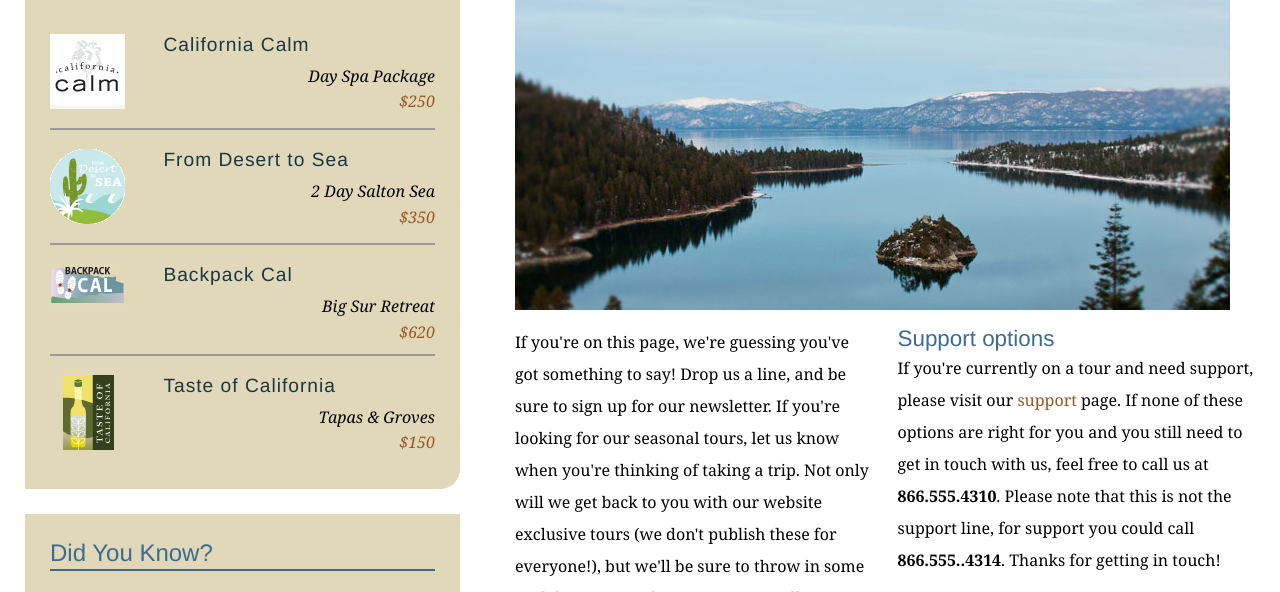
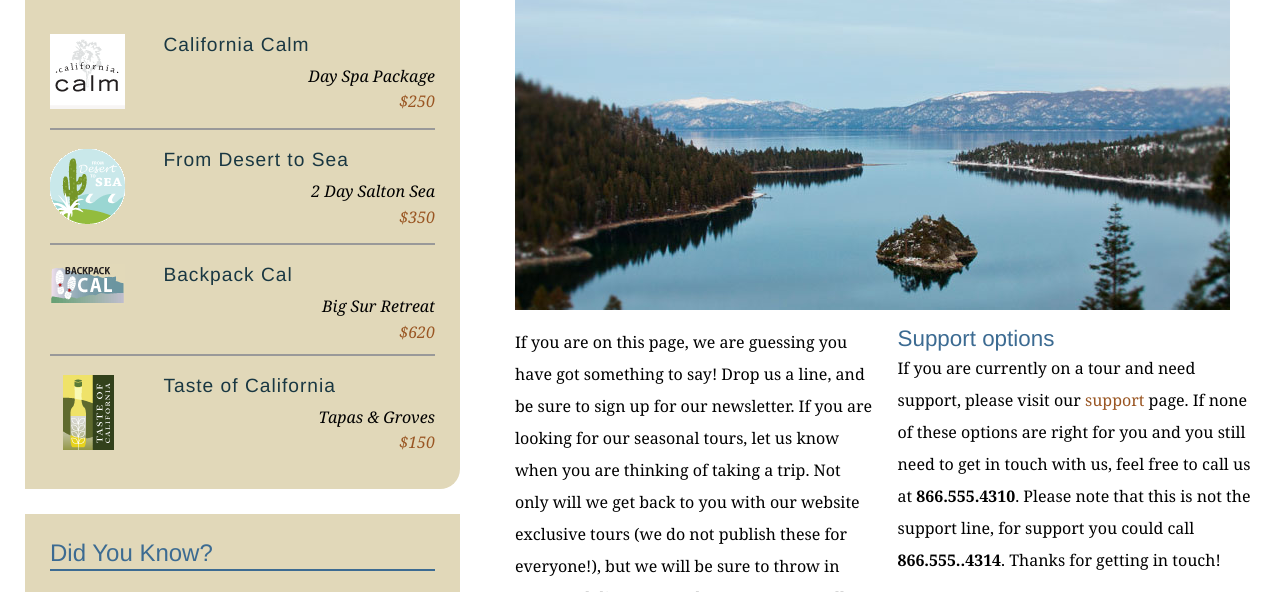
Before and after one commit to kabiru10/explore_lee, a plain HTML site: page contact.html in a window 1280 px wide. Shown: the part 342-934 px from the top of the page. Drawn offline with Linux system fonts and the light colour scheme.

Commit message:
Removed contractions from contact page text

```diff
--- a/contact.html
+++ b/contact.html
@@ -68,10 +68,10 @@
           <h1>Get in touch</h1>
           <img src="assets/images/emerald_bay.jpg" alt="Beautiful Lake Tahoe" class="articleImage" />
           <div class="multiCol">
-            <p>If you're on this page, we're guessing you've got something to say! Drop us a line, and be sure to sign up for our newsletter. If you're looking for our seasonal tours,  let us know when you're thinking of taking a trip. Not only will we get back to you with our website exclusive tours (we don't publish these for everyone!), but we'll be sure to throw in some cool discounts and tour extras as well.</p>
+            <p>If you are on this page, we are guessing you have got something to say! Drop us a line, and be sure to sign up for our newsletter. If you are looking for our seasonal tours, let us know when you are thinking of taking a trip. Not only will we get back to you with our website exclusive tours (we do not publish these for everyone!), but we will be sure to throw in some cool discounts and tour extras as well.</p>
 
             <h2>Support options</h2>
-            <p>If you're currently on a tour and need support, please visit our <a href="support.html">support</a> page. If none of these options are right for you and you still need to get in touch with us, feel free to call us at<span class="phone"> <strong>866.555.4310</strong>. Please note that this is not the support line, for support you could call </span><strong>866.555..4314</strong>. Thanks for getting in touch!</p>
+            <p>If you are currently on a tour and need support, please visit our <a href="support.html">support</a> page. If none of these options are right for you and you still need to get in touch with us, feel free to call us at<span class="phone"> <strong>866.555.4310</strong>. Please note that this is not the support line, for support you could call </span><strong>866.555..4314</strong>. Thanks for getting in touch!</p>
           </div>
 
           <form id="frmContact" name="frmContact" method="post" action="contact_process.html">
```
